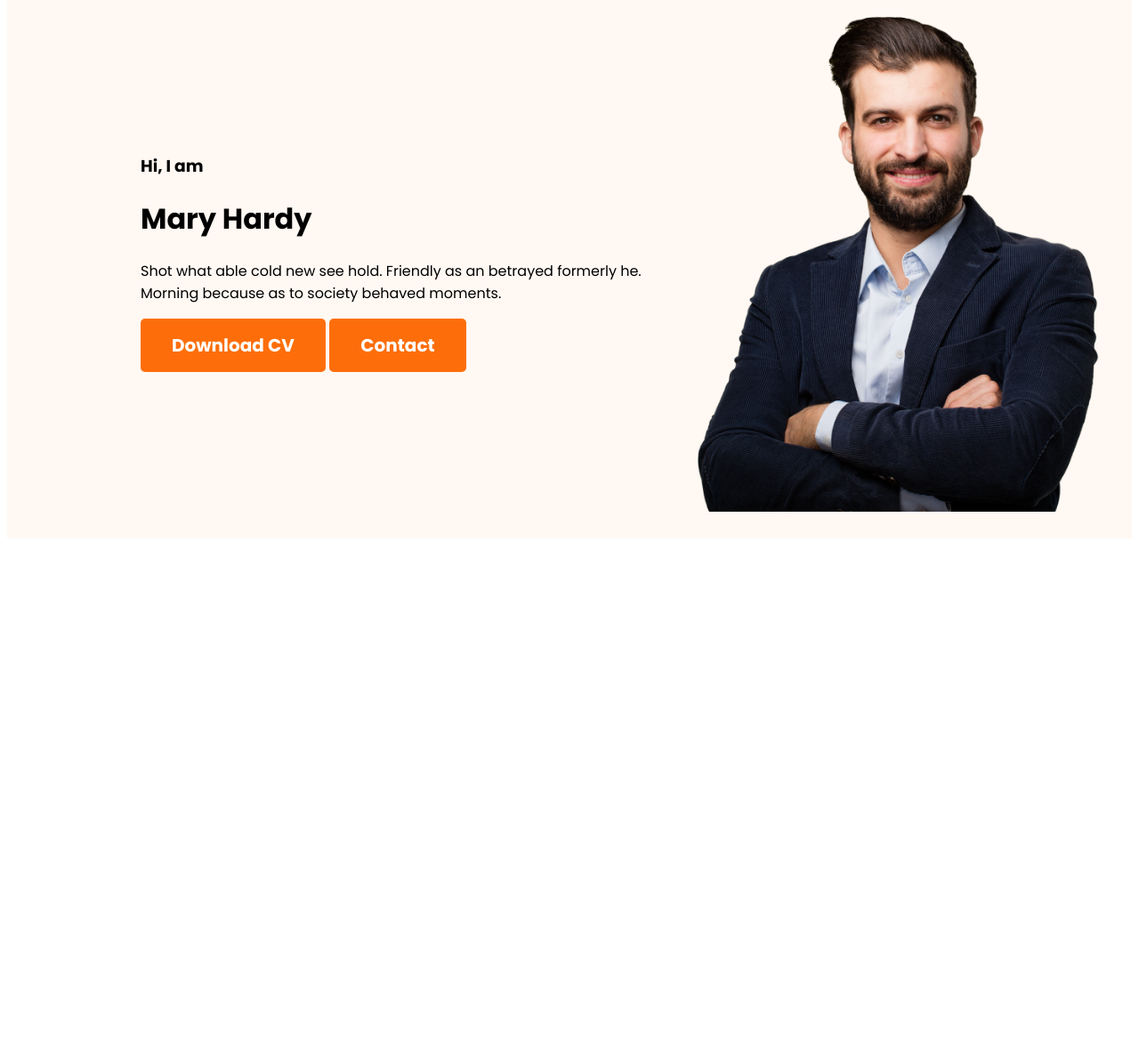
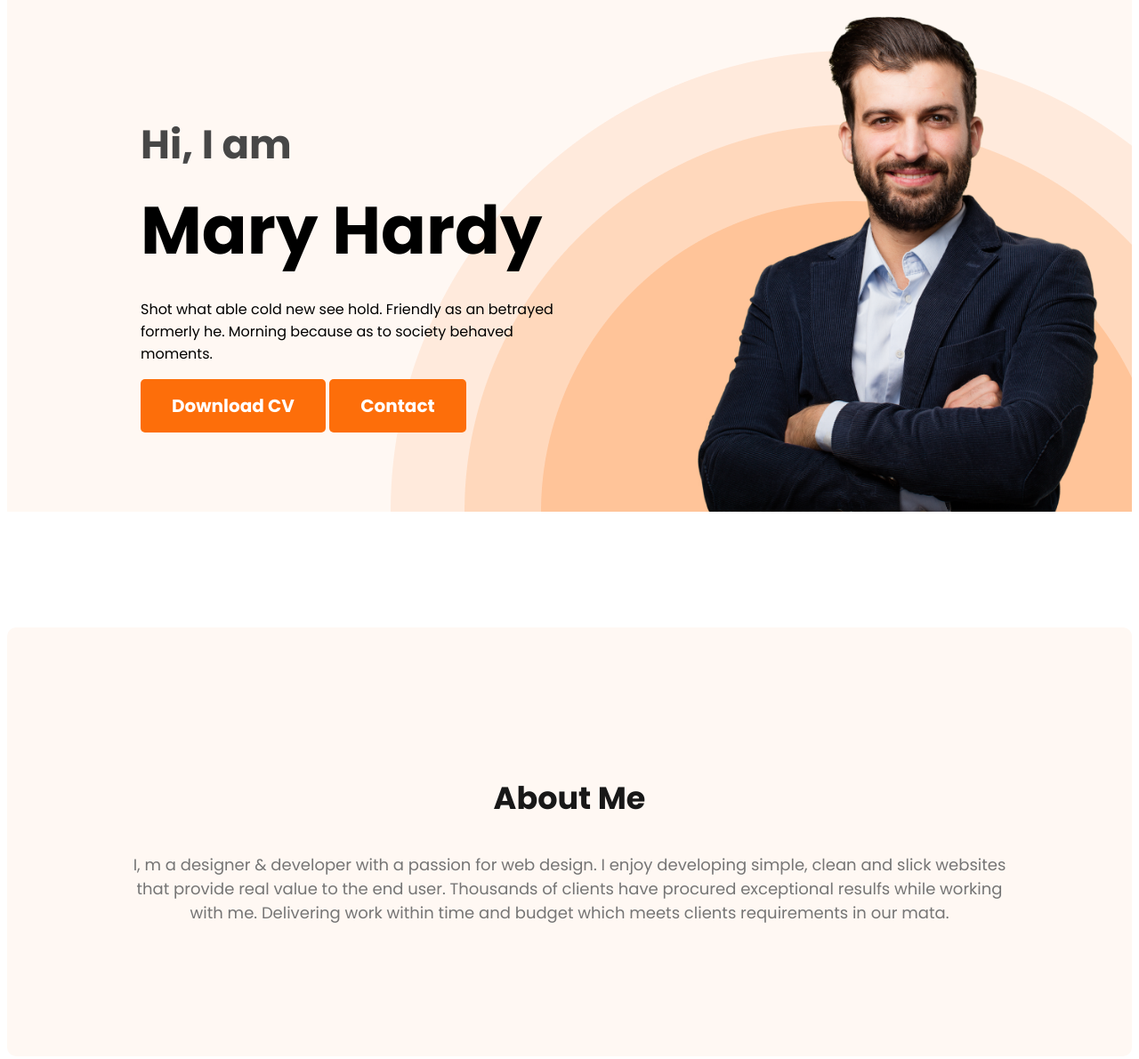
Before and after one commit to m-sarful/web-developer-portfolio, a plain HTML site: page index.html in a window 1280 px wide. Shown: the part 200-1390 px from the top of the page at 89% size. Before the commit the page ends 813 px from the top, so only its background shows below. Drawn offline with Linux system fonts and the light colour scheme.

Commit message:
add about box

```diff
--- a/index.html
+++ b/index.html
@@ -31,7 +31,12 @@
         </div>
     </header>
     <main>
-
+        <section class="about">
+            <h3 class="section-title">About Me</h3>
+             <p class="section-description">
+                I, m a designer & developer with a passion for web design. I enjoy developing simple, clean and slick websites that provide real value to the end user. Thousands of clients have procured exceptional resulfs while working with me. Delivering work within time and budget which meets clients requirements in our mata.
+             </p>
+        </section>
     </main>
      <footer>
 
--- a/styles/portfolio.css
+++ b/styles/portfolio.css
@@ -1,36 +1,43 @@
 /* common shared style */
- *{
+* {
     font-family: 'Open Sans', sans-serif;
     font-family: 'Poppins', sans-serif;
 }
- .text-primary{
+
+.text-primary {
     color: #FD6E0A;
 }
+
 /* styles the navbar */
-nav{
+nav {
     display: flex;
     justify-content: space-between;
     align-items: center;
     margin: 0 200px;
 }
-.nav-title{
+
+.nav-title {
     color: #181818;
     font-size: 45px;
     font-weight: 800;
 }
- nav > ul{
+
+nav>ul {
     display: flex;
     align-items: center;
 }
- nav li{
+
+nav li {
     list-style: none;
     margin-right: 50px;
 }
- nav a{
+
+nav a {
     text-decoration: none;
     color: #474747;
 }
- .btn-primary{
+
+.btn-primary {
     border-radius: 5px;
     background: #FD6E0A;
     border: 0;
@@ -39,15 +46,61 @@ nav{
     font-weight: 700;
     padding: 15px 35px;
 }
+
 /* header related styles */
- .header{
+.header {
     background-color: #FFF8F3;
+    background-image: url("/images/header_bg.png");
+    background-repeat: no-repeat;
+    background-position: bottom right;
 }
-.banner{
-    padding: 30px 30px 30px 150px;
+
+.banner {
+    padding: 30px 30px 0px 150px;
     display: flex;
     align-items: center;
+    justify-content: space-between;
 }
-.banner .profile-picture{
+
+.banner-content {
+    max-width: 500px;
+}
+
+.banner .profile-picture {
     width: 500px;
 }
+
+.banner-greeting {
+    font-size: 45px;
+    color: #474747;
+    margin-bottom: 0;
+}
+
+.banner-title {
+    font-size: 75px;
+    font-weight: 700;
+    margin-top: 5px;
+    margin-bottom: 20px;
+}
+
+/* main section style */
+.section-title{
+    color: #181818;
+    text-align: center;
+    font-size: 35px;
+    font-weight: 700;
+}
+
+/* about section style */
+.section-description{
+    color: #757575;
+    text-align: center;
+    font-size: 18px;
+}
+
+.about{
+    padding: 130px;
+    border-radius: 10px;
+    background: #FFF8F3;
+    margin: 130px 0;
+}
```
Lines whose indentation alone changed are shown as unchanged.
